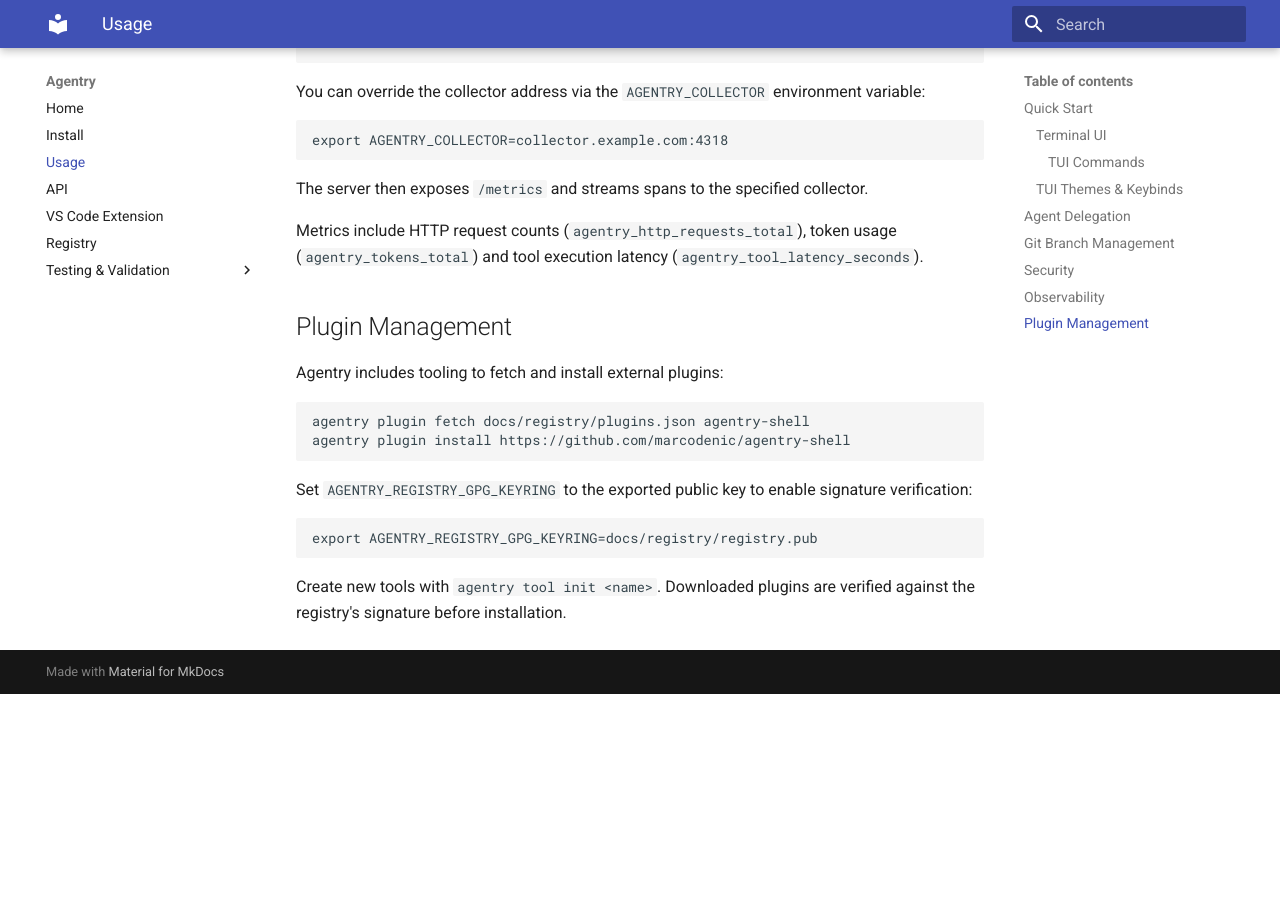
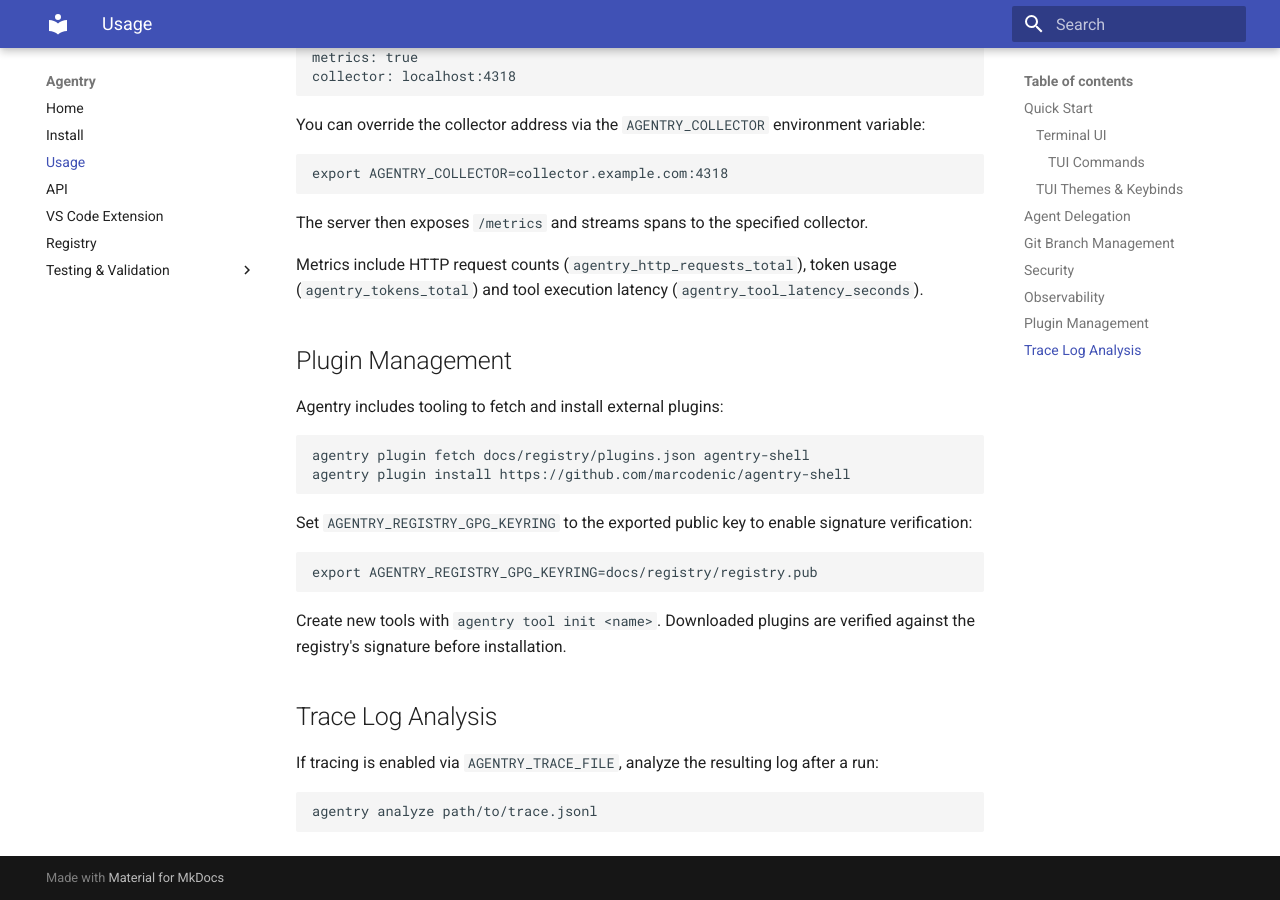
Before and after one commit to marcodenic/agentry, an MkDocs documentation site: the page built from docs/usage.md, in a window 1280 px wide and 900 px high, scrolled down 3467 px. Built offline with MkDocs 1.6.1 and Material for MkDocs 9.7.7, drawn with Linux system fonts in a browser that asks for light colours; before the commit the page ends 4161 px from its top, so only the background shows below that; some of the changed text lies outside the part shown.

Commit message:
Add trace analyzer docs and tests

````diff
--- a/docs/usage.md
+++ b/docs/usage.md
@@ -21,6 +21,7 @@ You can now use subcommands instead of the --mode flag:
 - `agentry tui` (TUI interface)
 - `agentry eval` (evaluation)
 - `agentry flow` (run `.agentry.flow.yaml`)
+- `agentry analyze trace.log` (token/cost summary)
 
 Example:
 
@@ -193,3 +194,11 @@ export AGENTRY_REGISTRY_GPG_KEYRING=docs/registry/registry.pub
 ```
 
 Create new tools with `agentry tool init <name>`. Downloaded plugins are verified against the registry's signature before installation.
+
+## Trace Log Analysis
+
+If tracing is enabled via `AGENTRY_TRACE_FILE`, analyze the resulting log after a run:
+
+```bash
+agentry analyze path/to/trace.jsonl
+```
````
Also changed, not shown: AGENTS.md (+1 -0 lines), README.md (+7 -0 lines), ROADMAP.md (+12 -3 lines), 4 other files.
